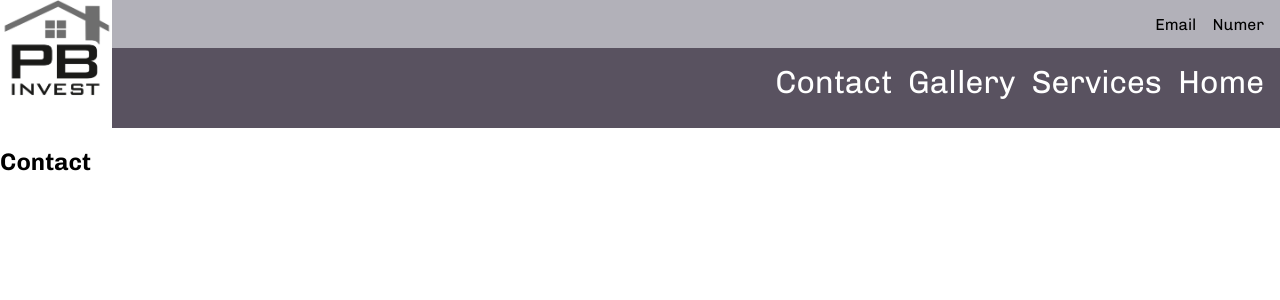
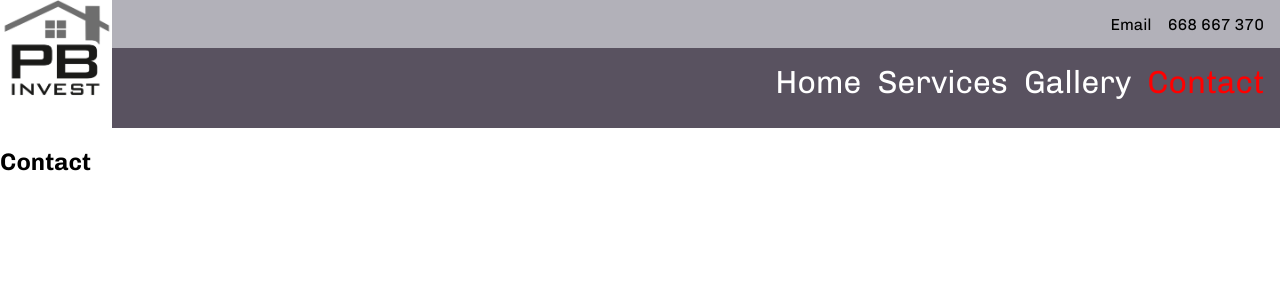
Before and after one commit to RaymooHackery/StronaPB, a React (Create React App) app: page /contact in a window 1280 px wide. Shown: the top 300 px of the page. Built offline with nearby package versions, Linux system fonts and the light colour scheme.

Commit message:
Styling lesson - hooks, hover and active components

```diff
--- a/src/components/contact/contact.js
+++ b/src/components/contact/contact.js
@@ -5,7 +5,7 @@ const Contact = () => {
     return(
     <div className="contact">
         <p className="contact__text">Email</p>
-        <p className="contact__text">Numer</p>
+        <p className="contact__text">668 667 370</p>
     </div>
     )
 }
--- a/src/components/logo/logo.js
+++ b/src/components/logo/logo.js
@@ -7,7 +7,7 @@ const Logo = () => {
   return (
     <div className="logo">
         <Link to={"/"}>
-            <img className={"logo__image"} src={image} />
+            <img className={"logo__image"} src={image} alt="pbinv"/>
         </Link>
     </div>
   );
--- a/src/components/navbar/Navbar.js
+++ b/src/components/navbar/Navbar.js
@@ -5,10 +5,10 @@ import NavbarItem from "./NavbarItem";
 const Navbar = () => {
     return (
         <nav className="navbar">
-            <NavbarItem waclaw="/">Home</NavbarItem>
-            <NavbarItem waclaw="/services" > Services</NavbarItem >
-            <NavbarItem waclaw="/gallery" > Gallery</NavbarItem >
-            <NavbarItem waclaw="/contact" > Contact</NavbarItem >
+            <NavbarItem pathTo="/">Home</NavbarItem>
+            <NavbarItem pathTo="/services" > Services</NavbarItem >
+            <NavbarItem pathTo="/gallery" > Gallery</NavbarItem >
+            <NavbarItem pathTo="/contact" > Contact</NavbarItem >
         </nav >)
 }
 
--- a/src/components/navbar/Navbar.scss
+++ b/src/components/navbar/Navbar.scss
@@ -5,7 +5,8 @@
   height: 5em;
   background: $grey;
   display: flex;
-  flex-direction: row-reverse;
+  flex-direction: row;
+  justify-content: flex-end;
 
   &__item {
     margin-top: 1em;
@@ -15,5 +16,14 @@
   &__item-text {
     font-size: 2em;
     color: $white;
+
+    &:hover {
+      transition: color 0.25s;
+      color: $yellow;
+    }
+    // wystyluj
+    &--active {
+      color: red;
+    }
   }
 }
--- a/src/components/navbar/NavbarItem.js
+++ b/src/components/navbar/NavbarItem.js
@@ -1,12 +1,23 @@
-import React from "react";
-import { Link } from "react-router-dom";
+import React, {useMemo} from "react";
+import { Link, useLocation } from "react-router-dom";
 import "./Navbar.scss"
 
 const NavbarItem = (props) => {
+    const location = useLocation();
+    //location.pathname;
+    //weź lokacje i porównaj ją z URLem do którego prowadzisz
+    //jeżeli location.pathname i props.pathTo są takie same cosnole.log(label aktualnego przycisku)
+
+    // useEffect - wywołaj wnętrze, jeżeli coś w tablicy dependencji się zmieni
+    // useMemo - zwróc nową wartość, obliczoną przy pomocy funkcji jeżeli coś w tablicy dependencji sie zmieni
+    // useCallback - po prostu useMemo tylko że do funkcji
+
+    const isActive = useMemo(() => location.pathname === props.pathTo, [location.pathname, props.pathTo]);
+
     return (
         <div className="navbar__item">
-            <Link to={props.waclaw}>
-                <div className="navbar__item-text">
+            <Link to={props.pathTo}>
+                <div className={`navbar__item-text ${isActive && "navbar__item-text--active"}`}>
                     {props.children}
                 </div>
             </Link>
```
